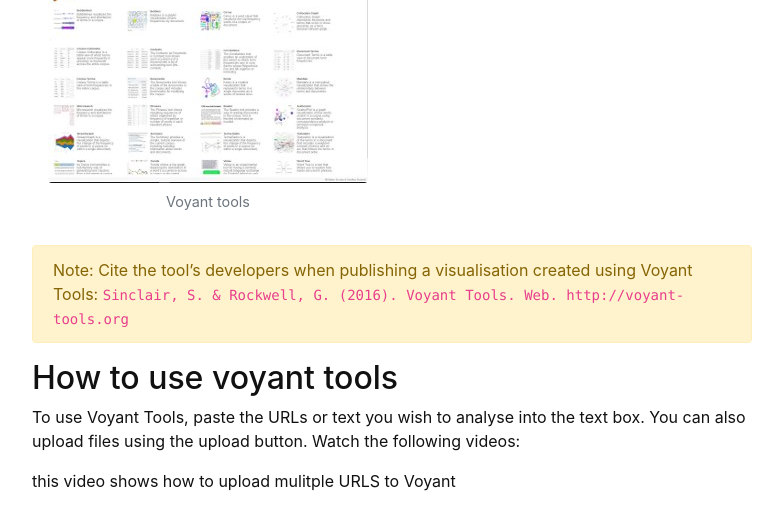
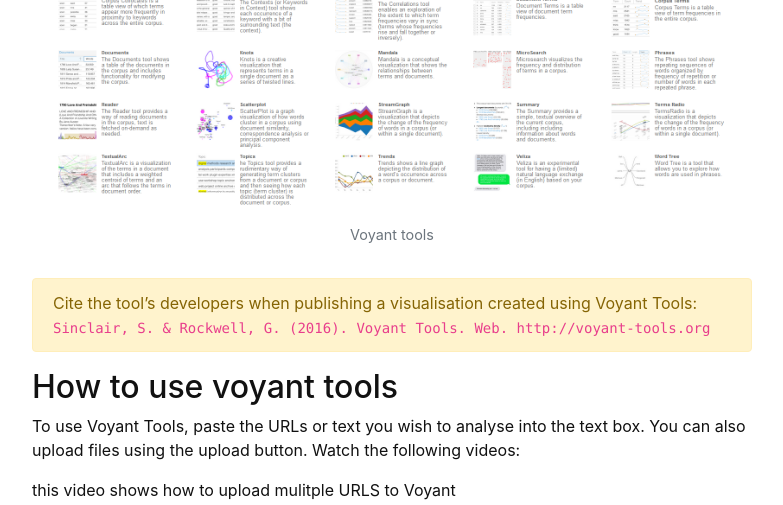
Before and after one commit to GULibrarySandbox/data-vis-basics, a Jekyll site: the page built from content/5-voyant.md, in a window 1280 px wide and 900 px high, scrolled down 1258 px, cut to the strip 0-505 px from the top of the window. Shown: the whole strip, without its empty margins (248-1031 px from the left). Built offline with Jekyll 4.4.1, drawn with Linux system fonts in a browser that asks for light colours; some of the changed text lies outside the part shown.

Commit message:
Update 5-voyant.md

```diff
--- a/content/5-voyant.md
+++ b/content/5-voyant.md
@@ -6,10 +6,6 @@ nav: true
 ---
 vimedoID:c2e3a52115
 ---
-{% capture text %}
-{% endcapture %}
-{% include card.md header="Publisher requirements" text=text %}
-
 
 {% include figure.html img="OpenRefine.JPG" alt="OpenRefine software" caption="OpenRefine" width="100%" %}
 
@@ -33,10 +29,10 @@ Do not use personal, confidential or sensitive data in Voyant Tools.
 - Summary: a tool that provides a simple, textual overview of the current corpus
 - Contexts: a concordance that shows each occurrence of a keyword with a bit of surrounding context
 
-{% include figure.html img="voyant_tools_list.jpg" alt="Voyant tools list" caption="Voyant tools" width="100%" %}
+{% include figure.html img="VoyantTools.png" alt="Voyant tools list" caption="Voyant tools" width="100%" %}
 
 
-{% capture alert %}Note: Cite the tool's developers when publishing a visualisation created using Voyant Tools:
+{% capture alert %}Cite the tool's developers when publishing a visualisation created using Voyant Tools:
 `Sinclair, S. & Rockwell, G. (2016). Voyant Tools. Web. http://voyant-tools.org`
 {% endcapture %}
 {% include alert.md text=alert color="warning" %}
```
